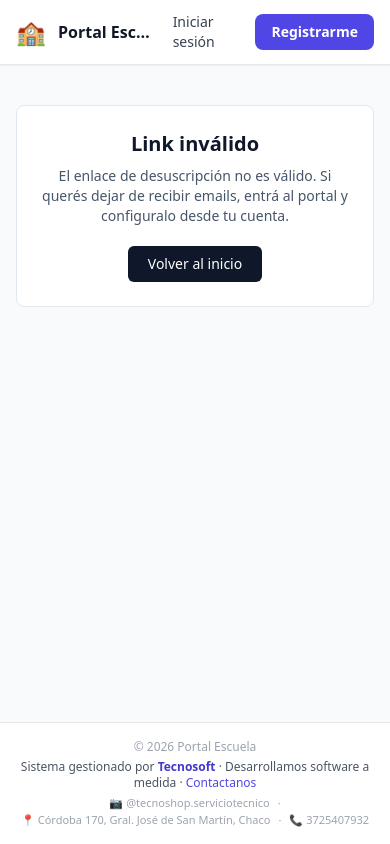
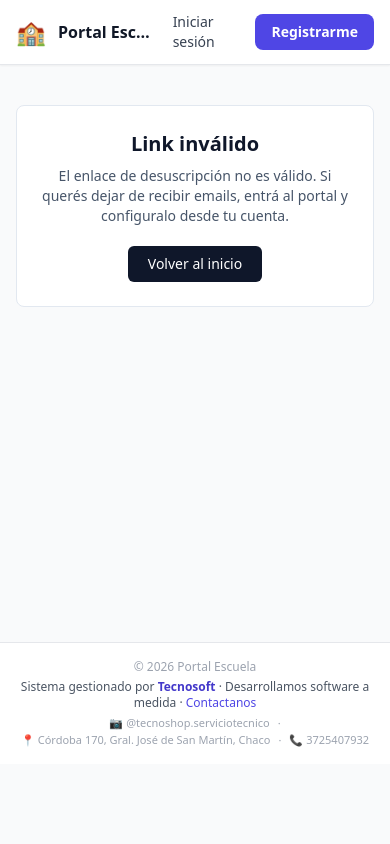
Before and after one commit to envermm-sudo/escuela, a Django app: page /desuscribirme/1/ in a window 390 px wide. Run offline with Django 5.2, Linux system fonts and the light colour scheme; data that the repository does not hold is empty; some libraries are stand-ins or nearby versions.

Commit message:
Mover el colchon inferior al body para no tapar el footer

```diff
--- a/comunicacion/templates/base.html
+++ b/comunicacion/templates/base.html
@@ -88,7 +88,7 @@
     </style>
     {% block extra_head %}{% endblock %}
 </head>
-<body class="bg-gray-50 flex flex-col min-h-screen text-gray-800">
+<body class="bg-gray-50 flex flex-col min-h-screen text-gray-800 pb-20 sm:pb-0">
 
     <!-- Header sticky -->
     <header class="sticky top-0 z-40 bg-white shadow-sm border-b border-gray-200">
@@ -161,7 +161,7 @@
     {% endif %}
 
     <!-- Contenido principal -->
-    <main class="flex-1 pb-24 sm:pb-0">
+    <main class="flex-1">
         {% block content %}{% endblock %}
     </main>
 
```
